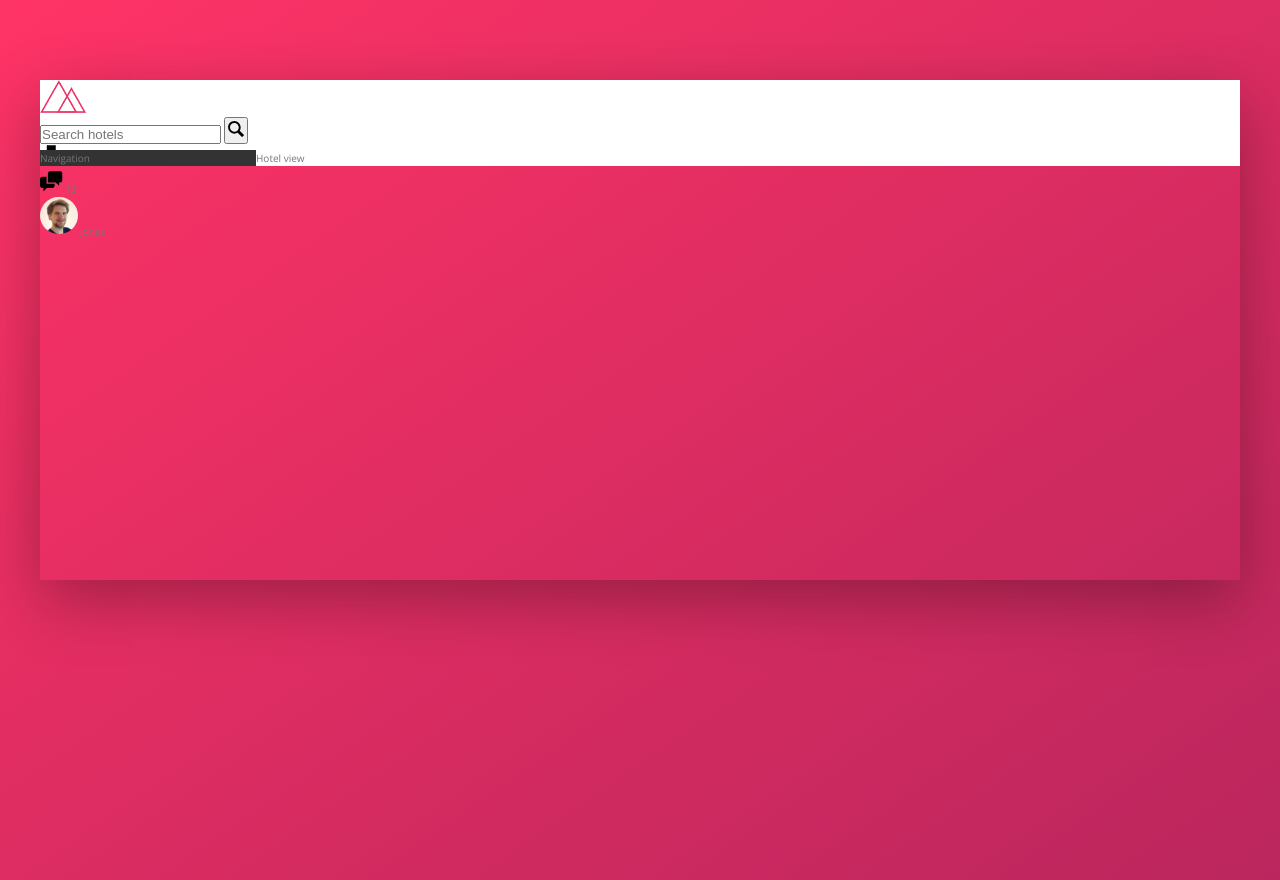
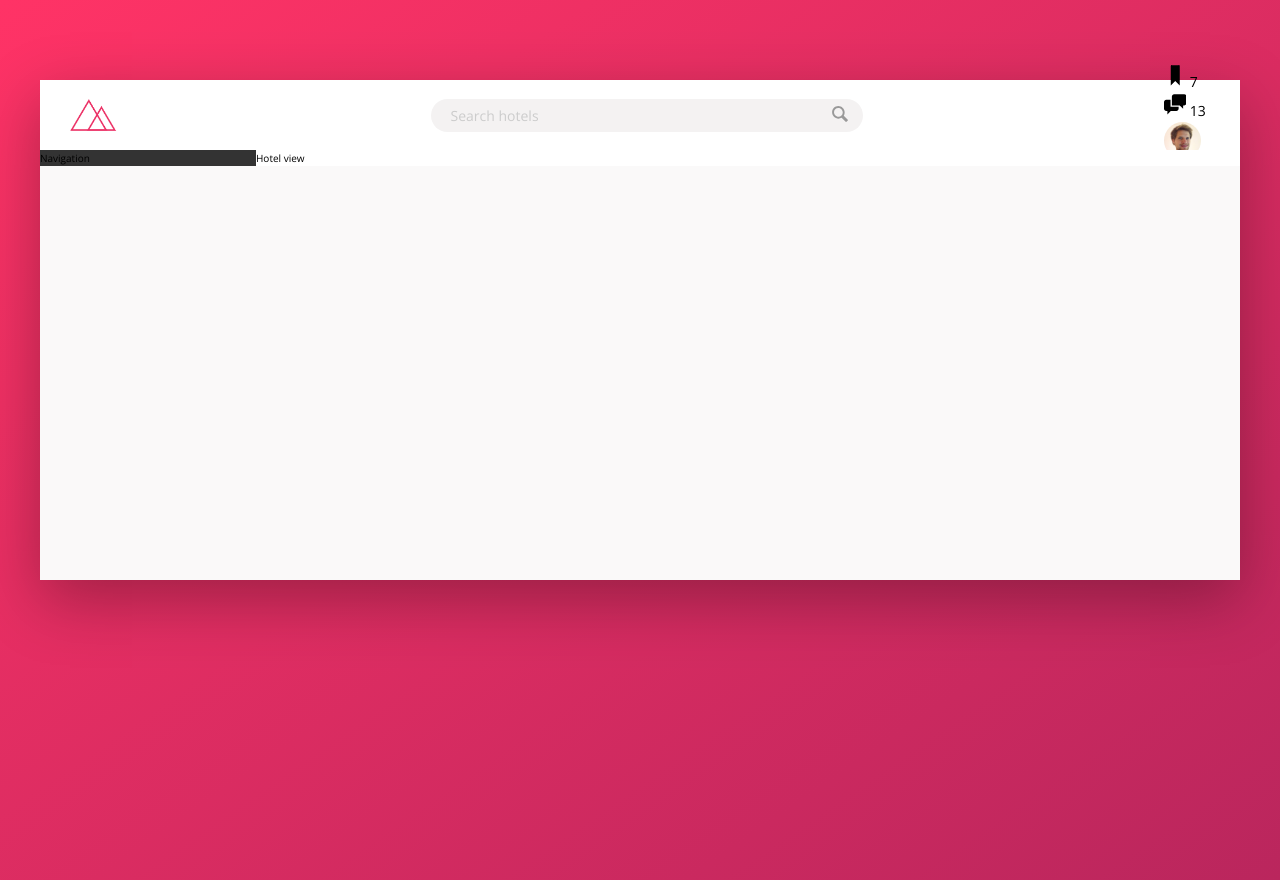
Before and after one commit to SolomanGarcia/Trillo, a website: page index.html in a window 1280 px wide. Drawn offline with nearby package versions, Linux system fonts and the light colour scheme.

Commit message:
added sass to seach in header

```diff
--- a/sass/_base.scss
+++ b/sass/_base.scss
@@ -17,14 +17,14 @@ Grey dark 3: #999
     --color-primary-light: #ff3366;
     --color-primary-dark: #ba265d;
 
-    --color-Grey-light-1: #faf9f9;
-    --color-Grey-light-2: #f4f2f2;
-    --color-Grey-light-3: #f0eeee;
-    --color-Grey-light-4: #ccc;
+    --color-grey-light-1: #faf9f9;
+    --color-grey-light-2: #f4f2f2;
+    --color-grey-light-3: #f0eeee;
+    --color-grey-light-4: #ccc;
 
-    --color-Grey-dark-1: #333;
-    --color-Grey-dark-2: #777;
-    --color-Grey-dark-3: #999;
+    --color-grey-dark-1: #333;
+    --color-grey-dark-2: #777;
+    --color-grey-dark-3: #999;
 
     --shadow-dark: 0 2rem 6rem rgba(0, 0, 0, .3);
 }
--- a/sass/_components.scss
+++ b/sass/_components.scss
@@ -1,19 +1,60 @@
 .logo {
     height: 3.25rem;
+    margin-left: 3rem;
 }
 
 .search {
+    flex: 0 0 40%;
+
+    display: flex;
+    align-items: center;
+    justify-content: center;
+
     &__input {
+        font-family: inherit;
+        font-size: inherit;
+        color: inherit;
+        background-color: var(--color-grey-light-2);
+        border: none;
+        padding: .7rem 2rem;
+        border-radius: 100px;
+        width: 90%;
+        transition: all .2s;
+        margin-right: -3.25rem;
 
+        &:focus {
+            outline: none;
+            width: 100%;
+            background-color: var(--color-grey-light-3);
+        }
+
+        &::-webkit-input-placeholder {
+            font-weight: 100;
+            color: var(--color-grey-light-4);
+        }
+    }
+
+    &__input:focus + &__button {
+        background-color: var(--color-grey-light-3);
     }
 
     &__button {
+        border: none;
+        background-color: var(--color-grey-light-2);
 
+        &:focus {
+            outline: none;
+        }
+
+        &:active {
+            transform: translateY(2px);
+        }
     }
 
     &__icon {
         height: 2rem;
         width: 2rem;
+        fill: var(--color-grey-dark-3);
     }
 }
 
--- a/sass/_layout.scss
+++ b/sass/_layout.scss
@@ -8,9 +8,14 @@
 }
 
 .header {
+    font-size: 1.4rem;
     height: 7rem;
     background-color: #fff;
     border-bottom: var(--color-grey-light-2);
+
+    display: flex;
+    justify-content: space-between;
+    align-items: center;
 }
 
 .content {
@@ -18,7 +23,7 @@
 }
 
 .sidebar {
-    background-color: var(--color-Grey-dark-1);
+    background-color: var(--color-grey-dark-1);
 
     flex: 0 0 18%;
 }
```
Also changed, not shown: index.html (+3 -0 lines), css/style.css.
